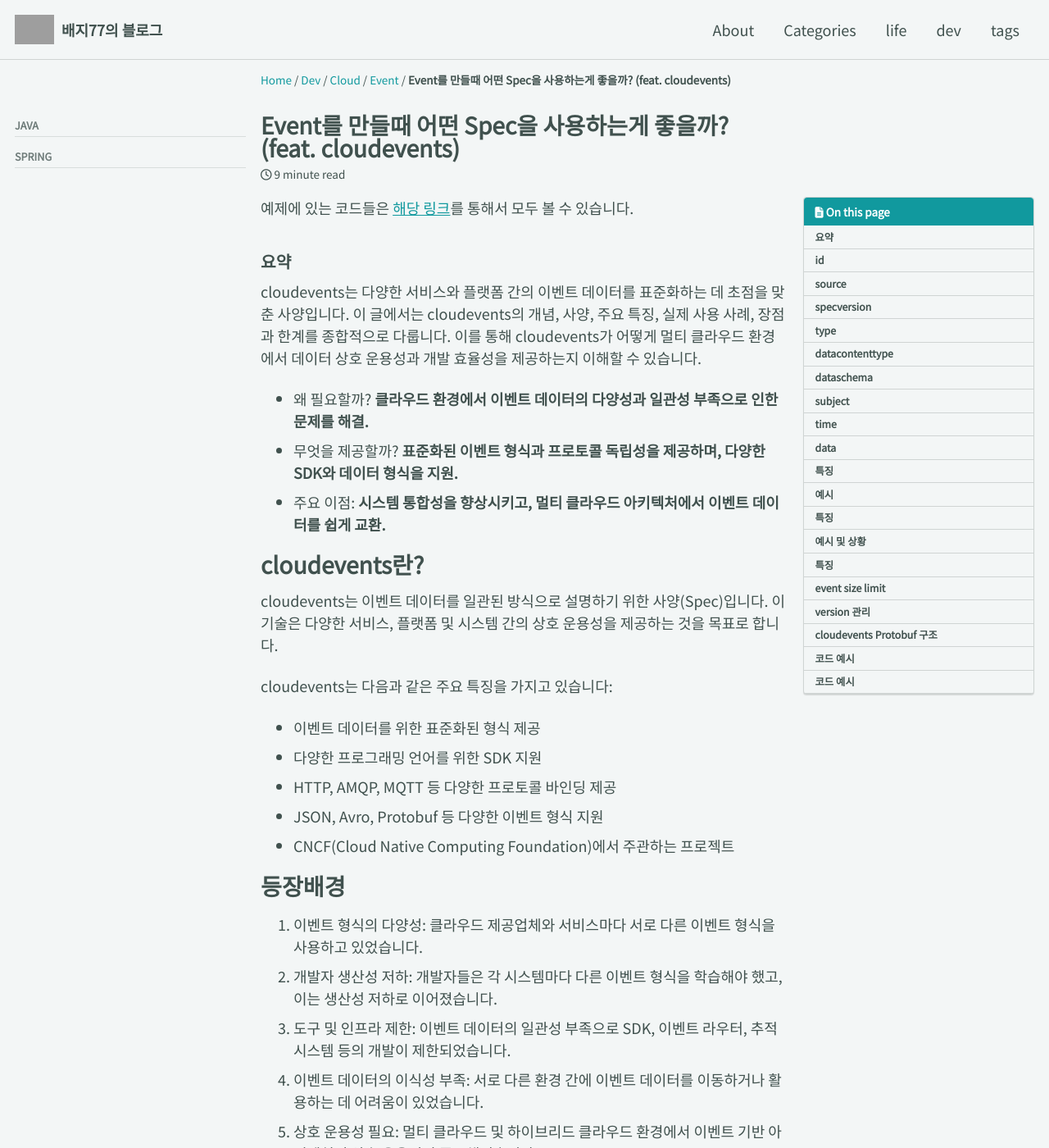
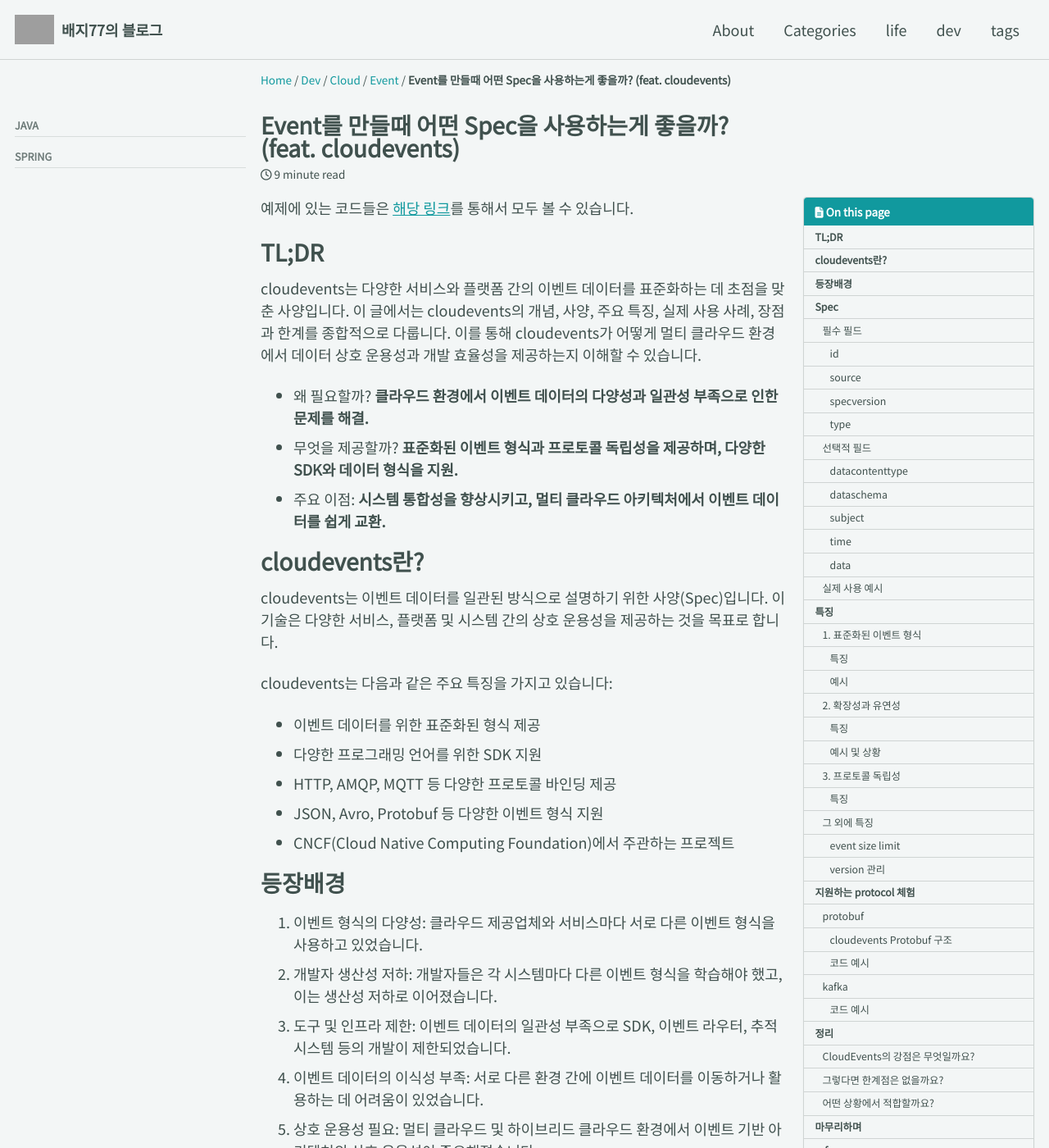
Before and after one commit to BaeJi77/BaeJi77.github.io, a Jekyll site: the page built from _posts/dev/2025-01-18-About-cloudevents.md, in a window 1280 px wide and 1400 px high. Shown: the whole window at 82% size. Built offline with Jekyll 4.4.1, drawn with Linux system fonts in a browser that asks for light colours; cached includes are drawn as plain includes; nearby versions of some CDN libraries; comment, search, counter and statistics services are not loaded; grey boxes are pictures that could not be loaded.

Commit message:
2025-01-19 about cloudevents

```diff
--- a/_posts/dev/2025-01-18-About-cloudevents.md
+++ b/_posts/dev/2025-01-18-About-cloudevents.md
@@ -14,7 +14,7 @@
 
 예제에 있는 코드들은 [해당 링크](https://github.com/BaeJi77/blog-code/blob/main/2025-01/cloudevents/src/main/kotlin/Main.kt)를 통해서 모두 볼 수 있습니다.
 
-### 요약
+# TL;DR
 
 cloudevents는 다양한 서비스와 플랫폼 간의 이벤트 데이터를 표준화하는 데 초점을 맞춘 사양입니다. 이 글에서는 cloudevents의 개념, 사양, 주요 특징, 실제 사용 사례, 장점과 한계를 종합적으로 다룹니다. 이를 통해 cloudevents가 어떻게 멀티 클라우드 환경에서 데이터 상호 운용성과 개발 효율성을 제공하는지 이해할 수 있습니다.
 
```
